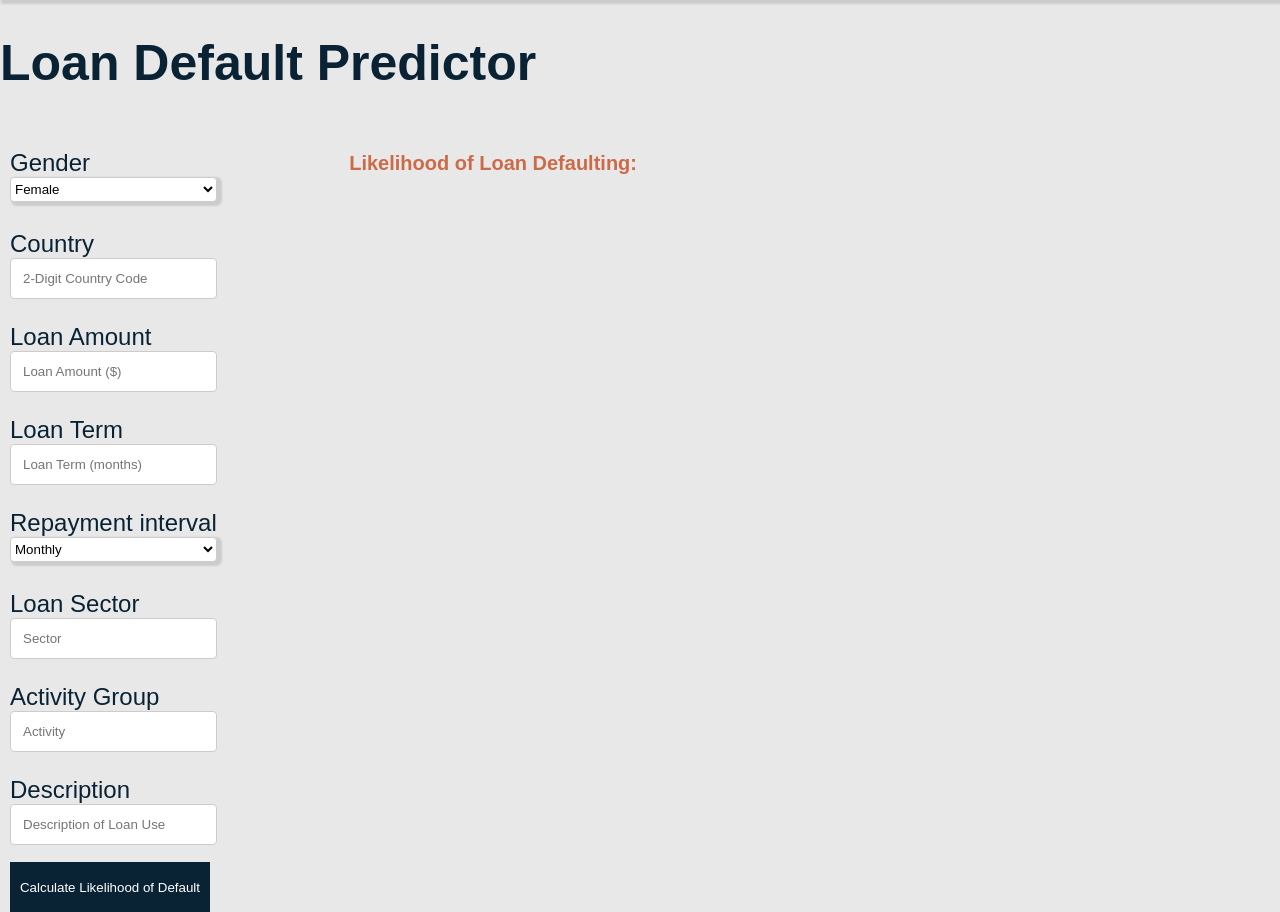
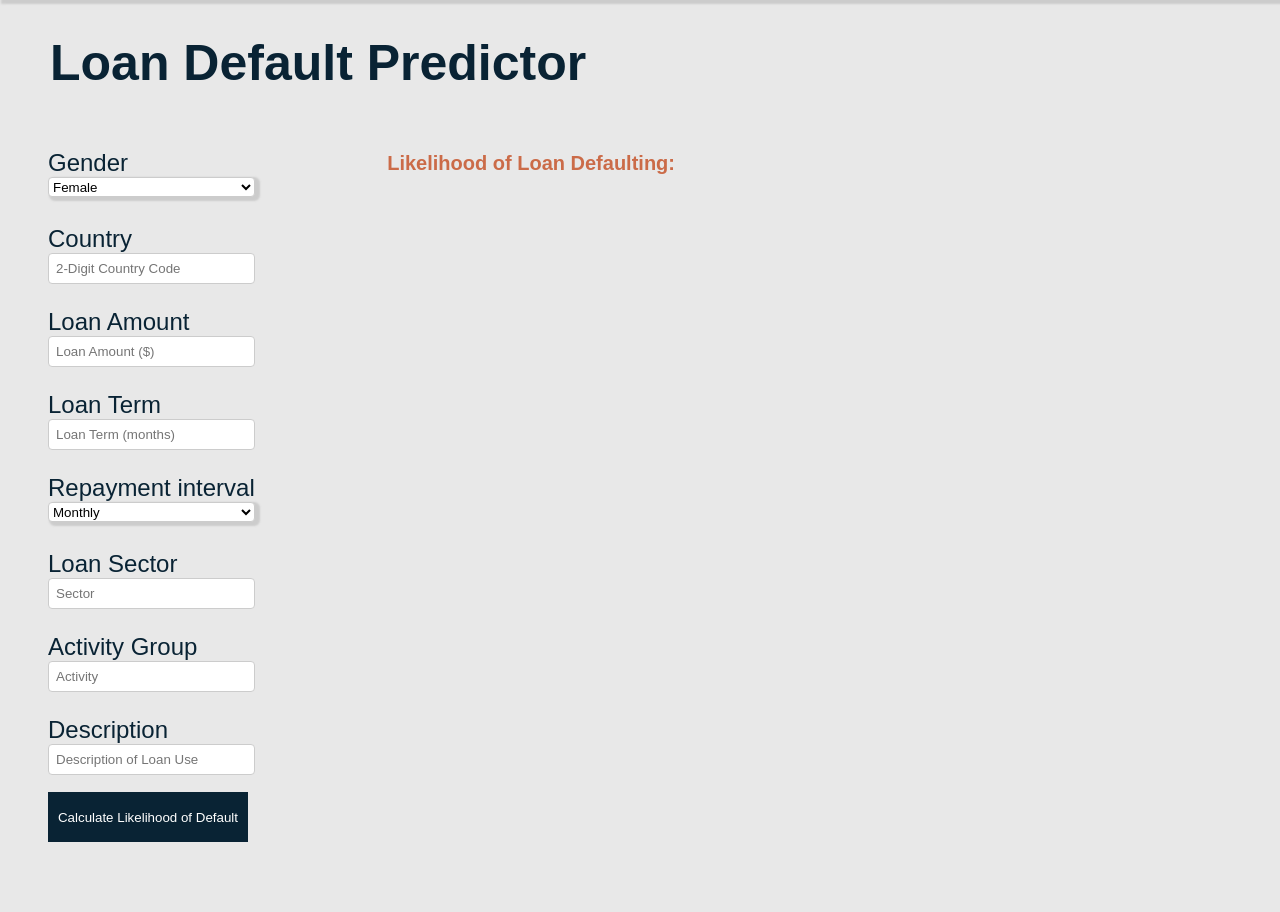
Before and after one commit to clcarver1130/dsi_capstone_project, a Flask app: page / in a window 1280 px wide. Shown: the part 75-987 px from the top of the page. After the commit the page ends 917 px from the top, so only its background shows below. Run offline with Flask 2, Linux system fonts and the light colour scheme.

Commit message:
styled form.html

```diff
--- a/flask_api/templates/form.html
+++ b/flask_api/templates/form.html
@@ -36,7 +36,7 @@
       }
       select{
         width:130px;
-        height: 25px;
+        height: 20px;
         border:none;
         background: white;
         -webkit-box-shadow: 3px 2px 2px 2px #ccc;  /* Safari 3-4, iOS 4.0.2 - 4.2, Android 2.3+ */
@@ -47,7 +47,7 @@
 
       input[type=text], select, textarea{
     width: 100%;
-    padding: 12px;
+    padding: 7px;
     border: 1px solid #ccc;
     border-radius: 4px;
     box-sizing: border-box;
@@ -67,6 +67,7 @@
   }
   input, label{
     display: block;
+
   }
   .header{
     height: 75px;
@@ -86,7 +87,7 @@
   }
   form{
     display:inline-block;
-    margin-left: 10px;
+    margin-left: 3em;
     font-family: 'Montserrat', sans-serif;
     color: #092334;
   }
@@ -97,6 +98,10 @@
     font-size: 20px;
     font-family: 'Montserrat', sans-serif;
     color: #cb6b48;
+
+  }
+  h1{
+    margin-left: 1em;
   }
     </style>
 
@@ -109,7 +114,7 @@
     <h1 class='MicroFinance'>Loan Default Predictor</h1>
   </div>
   <body>
-  <form class="" action="/" method="post">
+  <form class="form" action="/" method="post">
     <label>Gender</label>
     <select>
       <option value="female">Female</option>
```
